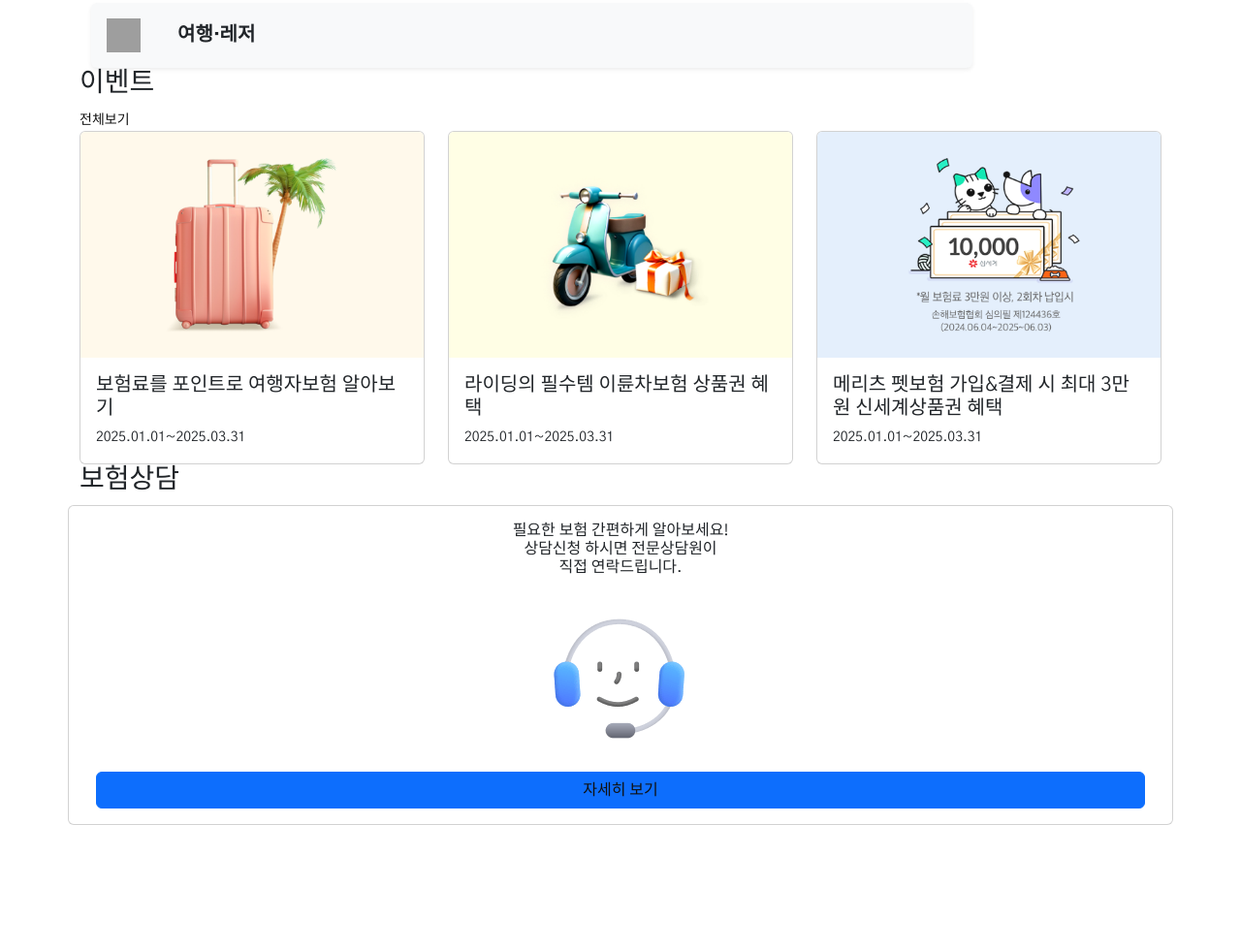
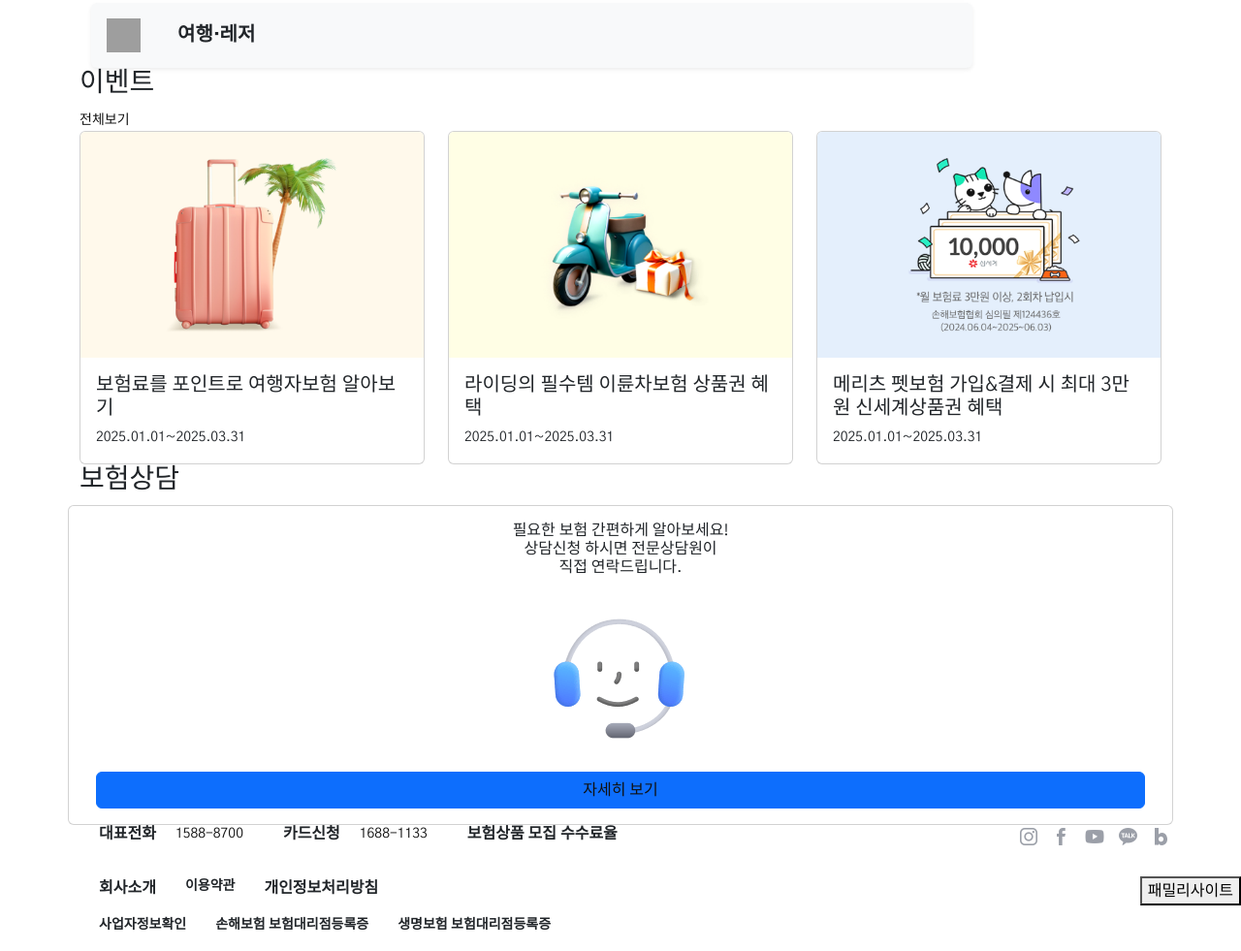
Before and after one commit to ansora17/porject2502, a plain HTML site: page index.html in a window 1280 px wide. Shown: the part 1012-1993 px from the top of the page at 97% size. Before the commit the page ends 1863 px from the top, so only its background shows below. Drawn offline with nearby package versions, Linux system fonts and the light colour scheme; grey boxes are pictures that could not be loaded.

Commit message:
updated with footer

```diff
--- a/css/style.css
+++ b/css/style.css
@@ -90,6 +90,97 @@ h5.text {
   color: rgb(92, 91, 91) !important;
   font-weight: bold;
 }
+/* .footer {
+  margin: 0;
+  padding: 0;
+  width: 100%;
+  font-size: 14px;
+  background-color: purple;
+  min-height: 240px;
+} */
+.footer {
+  /* position: static; */
+  margin: 0 auto;
+  /* background-color: gray; */
+  /* display: flex; */
+}
+.nav-wrap1 {
+  display: flex;
+  justify-content: space-between;
+}
+.nav-call {
+  padding: 0 0 19px;
+  /* background-color: lightgoldenrodyellow; */
+}
+.nav-call ul {
+  display: flex;
+  gap: 41px;
+  /* list-style: none; */
+}
+.nav-call ul li {
+  display: flex;
+  gap: 20px;
+  line-height: 18px;
+}
+.nav-sns {
+  display: flex;
+  gap: 10px;
+  background-size: 120px;
+  /* background-color: #fff; */
+}
+
+.sns_ico1 {
+  width: 24px;
+  height: 24px;
+  background-image: url(../img/icon-sns.png);
+  background-size: 125px;
+  background-position: 0px 0;
+}
+.sns_ico2 {
+  width: 24px;
+  height: 24px;
+  background-image: url(../img/icon-sns.png);
+  background-size: 125px;
+  background-position: -25px 0;
+}
+.sns_ico3 {
+  width: 24px;
+  height: 24px;
+  background-image: url(../img/icon-sns.png);
+  background-size: 125px;
+  background-position: -50px 0;
+}
+.sns_ico4 {
+  width: 24px;
+  height: 24px;
+  background-image: url(../img/icon-sns.png);
+  background-size: 125px;
+  background-position: -75px 0;
+}
+.sns_ico5 {
+  width: 25px;
+  height: 25px;
+  background-image: url(../img/icon-sns.png);
+  background-size: 125px;
+  background-position: -100px 0;
+}
+.nav-wrap2 {
+  display: flex;
+  justify-content: space-between;
+  /* margin: 0 auto; */
+  /* box-sizing: border-box; */
+  /* background-color: orange; */
+}
+.nav-fnb ul {
+  display: flex;
+  gap: 30px;
+  /* line-height: 18px; */
+}
+.nav-site {
+  /* background-color: lightblue; */
+  position: absolute;
+  right: 0;
+}
 
 /* tidlsld249  */
 swiper-container {
--- a/index.html
+++ b/index.html
@@ -245,7 +245,50 @@
     </section>
 
     <!-- maureensmoon -->
-    <footer class="container"></footer>
+    <footer class ="container px-0 footwrap">
+        <div class = nav-wrap1>
+            <div class="nav-call">
+              <ul>
+                <li>
+                  <strong style>대표전화</strong>
+                  <a href="tel:1588-8700" style>1588-8700</a>
+                </li>
+                <li>
+                  <strong style>카드신청</strong>
+                  <a href="tel:1688-1133" style>1688-1133</a>
+                </li>
+                <li>
+                <Strong>보험상품 모집 수수료율<Strong>
+                </li>
+              </ul>
+            </div>
+            <div class="nav-sns">
+              <a class = "sns_ico1"></a>
+              <a class = "sns_ico2"></a>
+              <a class = "sns_ico3"></a>
+              <a class = "sns_ico4"></a>
+              <a class = "sns_ico5"></a>
+            </div>
+        </div>
+        <div class="nav-wrap2">
+            <div class="nav-fnb">
+              <ul>
+                <strong>회사소개</strong>
+                <a>이용약관</a>
+                <strong>개인정보처리방침</strong>
+              </ul>
+              <ul>
+                <a>사업자정보확인</a>
+                <a>손해보험 보험대리점등록증</a>
+                <a>생명보험 보험대리점등록증</a>
+              </ul>
+            </div>
+            <div class="nav-site">
+              <button type="button">패밀리사이트</button>
+              </div>
+        </div>
+
+    </footer>
 
     <script
       src="https://cdn.jsdelivr.net/npm/bootstrap@5.3.3/dist/js/bootstrap.bundle.min.js"
```
